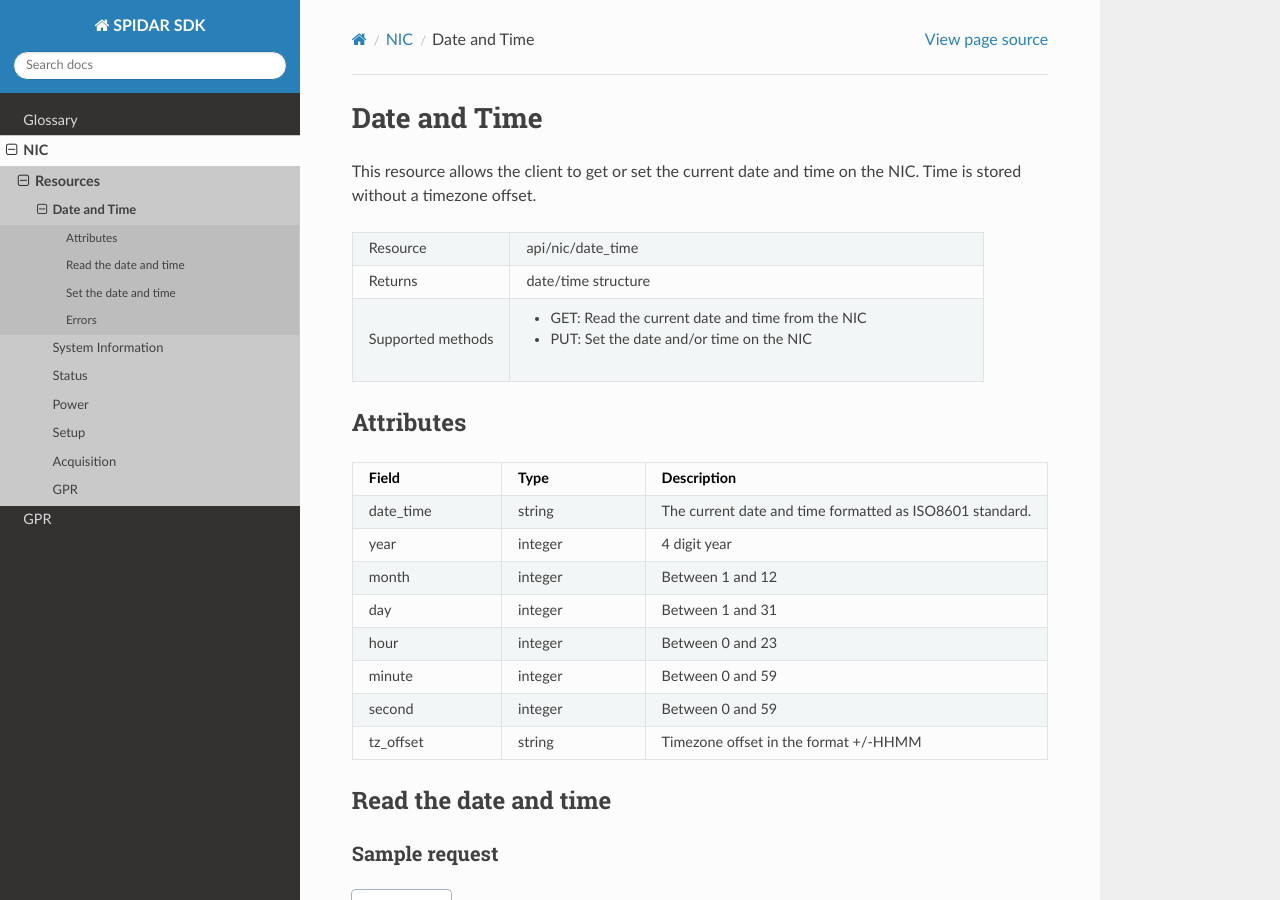
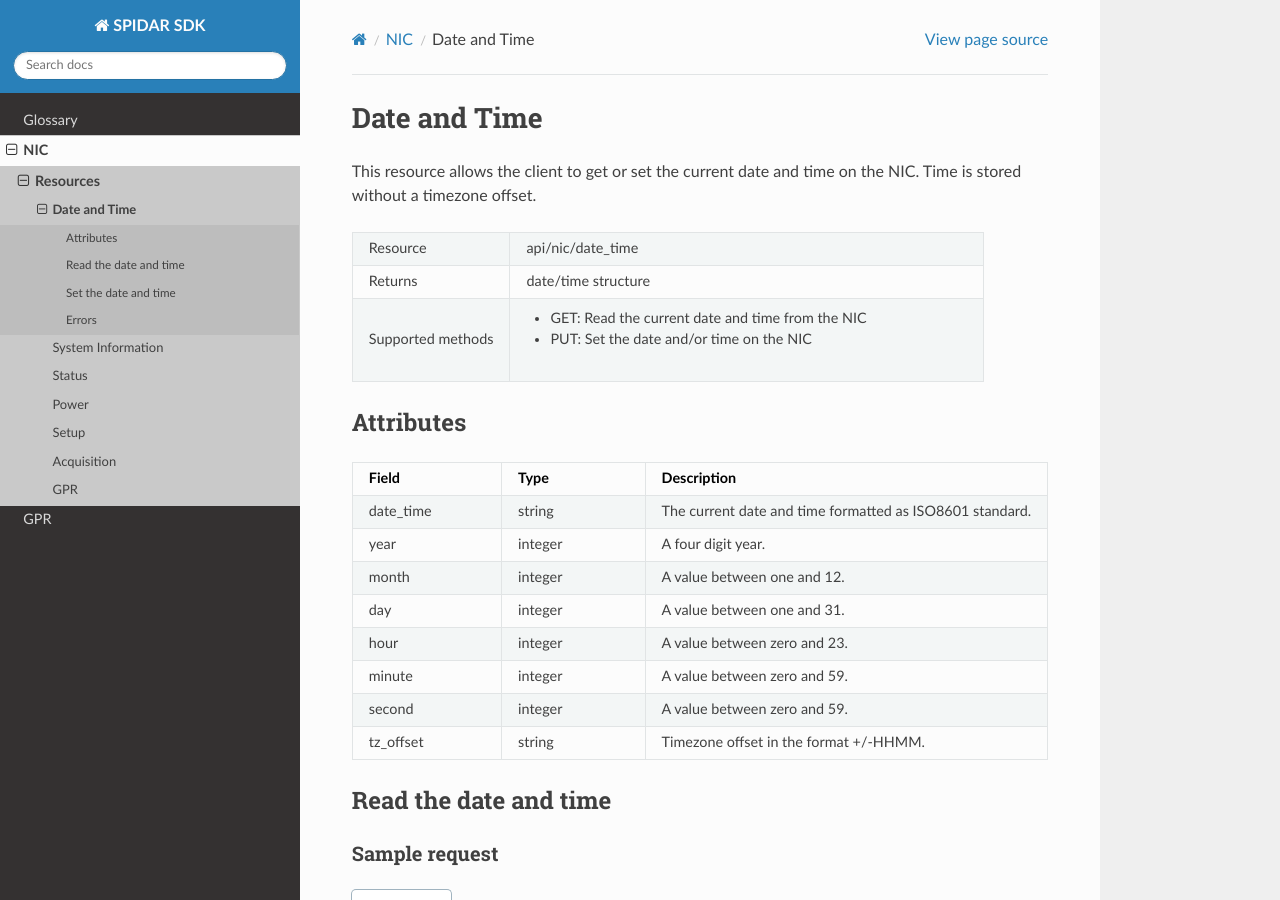
Before and after one commit to SensoftInc/spidar-sdk, a Sphinx documentation site: the page built from docs/nic_date_time.rst, in a window 1280 px wide and 900 px high. Built offline with Sphinx 7.4.7 and the Read the Docs theme 2.0.0, drawn with Linux system fonts in a browser that asks for light colours.

Commit message:
SOFTW-500: Add a period at the end of each description and use the grammar rule of writing the word of number from zero to nine.

```diff
--- a/docs/nic_date_time.rst
+++ b/docs/nic_date_time.rst
@@ -32,25 +32,25 @@ Attributes
      - The current date and time formatted as ISO8601 standard.
    * - year
      - integer
-     - 4 digit year
+     - A four digit year.
    * - month
      - integer
-     - Between 1 and 12
+     - A value between one and 12.
    * - day
      - integer
-     - Between 1 and 31
+     - A value between one and 31.
    * - hour
      - integer
-     - Between 0 and 23
+     - A value between zero and 23.
    * - minute
      - integer
-     - Between 0 and 59
+     - A value between zero and 59.
    * - second
      - integer
-     - Between 0 and 59
+     - A value between zero and 59.
    * - tz_offset
      - string
-     - Timezone offset in the format +/-HHMM
+     - Timezone offset in the format +/-HHMM.
 
 Read the date and time
 ======================
```
Also changed, not shown: docs/gpr_system_info.rst (+5 -5 lines), docs/nic_status.rst (+7 -7 lines).
